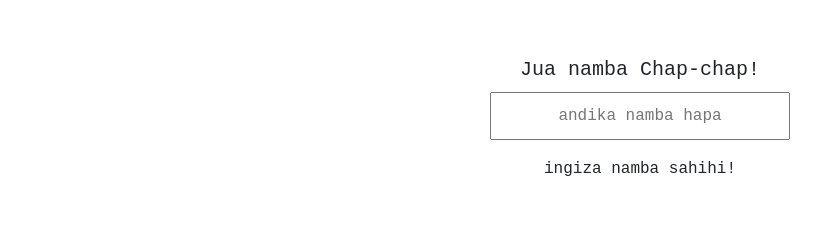
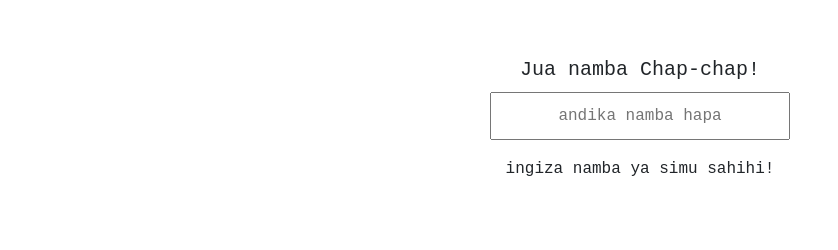
Before and after one commit to projektChapChap/chapchap-mob-no, a React (Create React App) app: page / in a window 1280 px wide. Shown: the part 262-512 px from the top of the page, without its empty margins (0-838 px from the left). Built offline with nearby package versions, Linux system fonts and the light colour scheme.

Commit message:
build-13

```diff
--- a/src/App.js
+++ b/src/App.js
@@ -55,7 +55,7 @@ export default class App extends React.Component {
               height="100px"
             />
           ) : (
-            <h6>ingiza namba sahihi!</h6>
+            <h6>ingiza namba ya simu sahihi!</h6>
           )}
           <br />
         </div>
--- a/src/data.json
+++ b/src/data.json
@@ -2,12 +2,12 @@
   {
     "name": "Airtel",
     "phone": ["068", "069", "078"],
-    "image": "./images/airtel.png"
+    "image": "images/airtel.png"
   },
   {
     "name": "Vodacom",
     "phone": ["074", "075", "076"],
-    "image": "./images/vodacom.png"
+    "image": "images/vodacom.png"
   },
   {
     "name": "Tigo",
```
